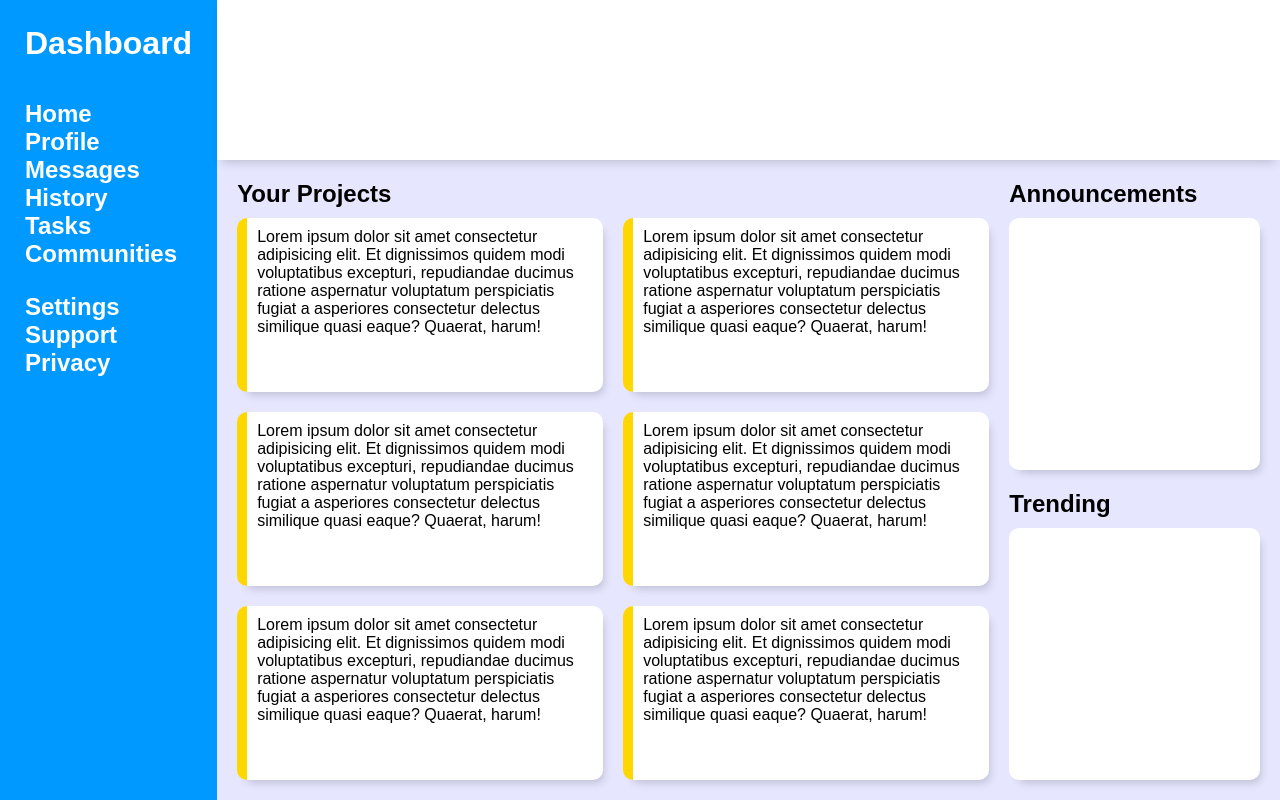
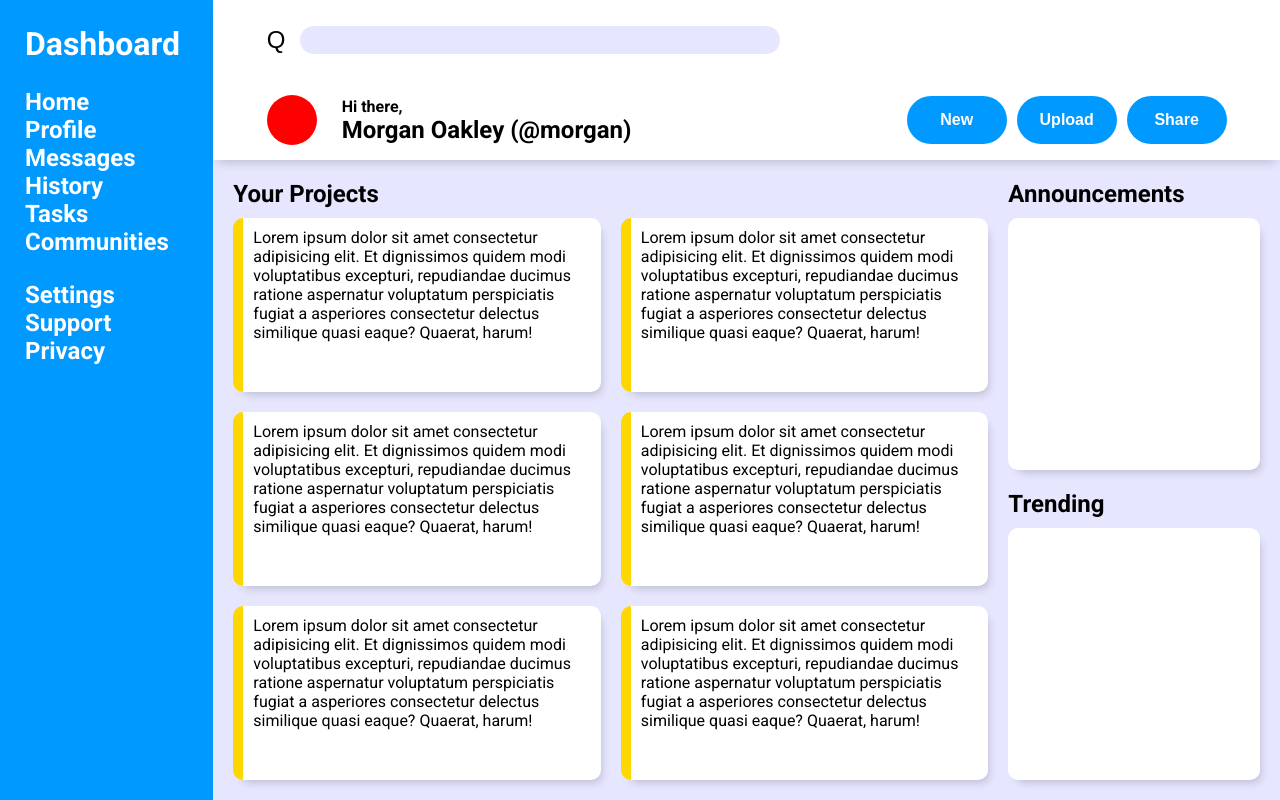
Before and after one commit to yttr1um/admin-dashboard, a plain HTML site: page index.html in a window 1280 px wide. Drawn offline with Linux system fonts and the light colour scheme.

Commit message:
added most of the top section

```diff
--- a/index.html
+++ b/index.html
@@ -34,7 +34,32 @@
                 </ul>
             </div>
         </div>
-        <div class="top"></div>
+
+        <div class="top">
+
+            <div class="search">
+                <button>Q</button>
+                <input type="text">
+            </div>
+
+            <div></div>
+
+            <div class="user-bottom">
+                <div class="pfp"></div>
+                <div class="username-container">
+                    <p class="greeting">Hi there,</p>
+                    <p class="username">Morgan Oakley (@morgan)</p>
+                </div>
+            </div>
+
+
+            <div class="btns">
+                <button>New</button>
+                <button>Upload</button>
+                <button>Share</button>
+            </div>
+
+        </div>
 
         <div class="main">
             <div class="projects-container">
--- a/style.css
+++ b/style.css
@@ -1,3 +1,5 @@
+@import url('https://fonts.googleapis.com/css2?family=Roboto:ital,wght@0,100..900;1,100..900&display=swap');
+
 :root {
     --light-blue: #0099ff;
     --light-grey: #e6e6ff;
@@ -17,8 +19,10 @@ li {
     display: grid;
     grid-template: 1fr 4fr / 1fr 5fr;
 
-    font-family: sans-serif;
+    font-family: "Roboto", sans-serif;
 }
+
+/* Sidebar */
 
 .sidebar {
     background-color: var(--light-blue);
@@ -39,17 +43,88 @@ li {
     display: flex;
 }
 
-.logo-title img{
-    height: 50px;
-    fill: white;
-}
+/* Top*/
 
 .top {
     background-color: white;
     box-shadow: 0 7px 10px -5px rgba(0, 0, 0, 0.20);
     z-index: 1;
+
+    display: grid;
+    grid-template: 1fr 1fr / 2fr 1fr;
+    padding: 0 5%;
 }
 
+.top > * {
+    display: flex;
+    align-items: center;
+}
+
+.search {
+    gap: 15px;
+}
+
+.search button {
+    border: none;
+    background: none;
+    font-size: 1.5rem;
+}
+
+.search input {
+    box-sizing: border-box;
+    width: 75%;
+    height: 35%;
+    border-radius: 20px;
+    border: none;
+    background-color: var(--light-grey);
+    padding: 10px;
+}
+
+.search input:focus {
+    outline: 2px solid blue;
+}
+
+.user-bottom {
+    gap: 25px;
+}
+
+.username-container {
+    font-weight: bold;
+}
+
+.pfp {
+    flex: 0 0 50px;
+    height: 50px;
+    font-weight: bold;
+    border-radius: 50%;
+    background-color: red;
+}
+
+.username {
+    font-size: 1.5rem;
+}
+
+.btns {
+    flex-wrap: wrap;
+    justify-content: space-around;
+    gap: 10px;
+    /* padding: 10px 75px; */
+}
+
+.btns > button {
+    padding: 15px;
+    flex: 1 0 100px;
+    max-width: 125px;
+    border-radius: 25px;
+    background-color: var(--light-blue);
+    border: none;
+
+    color: white;
+    font-weight: bold;
+    font-size: 1rem;
+}
+
+/* Main content*/
 .main {
     background-color: var(--light-grey);
     padding: 20px;
```
